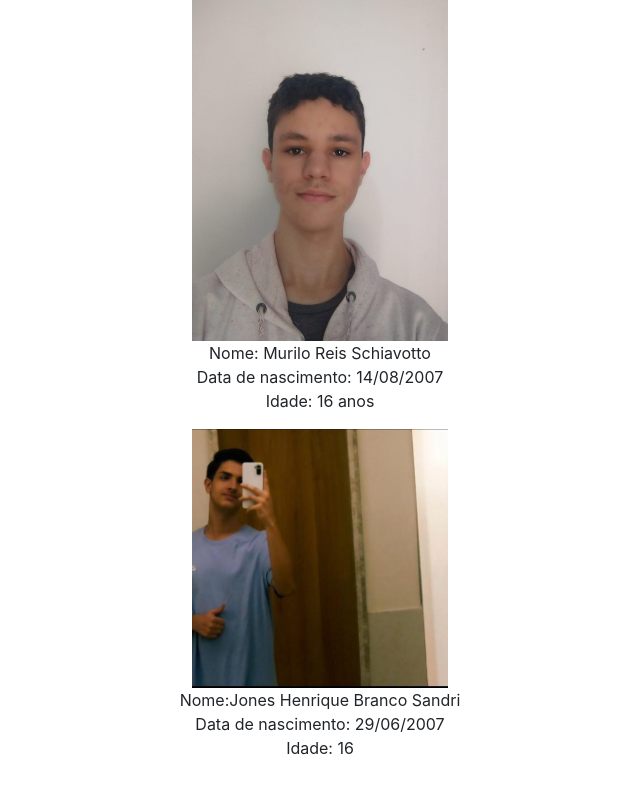
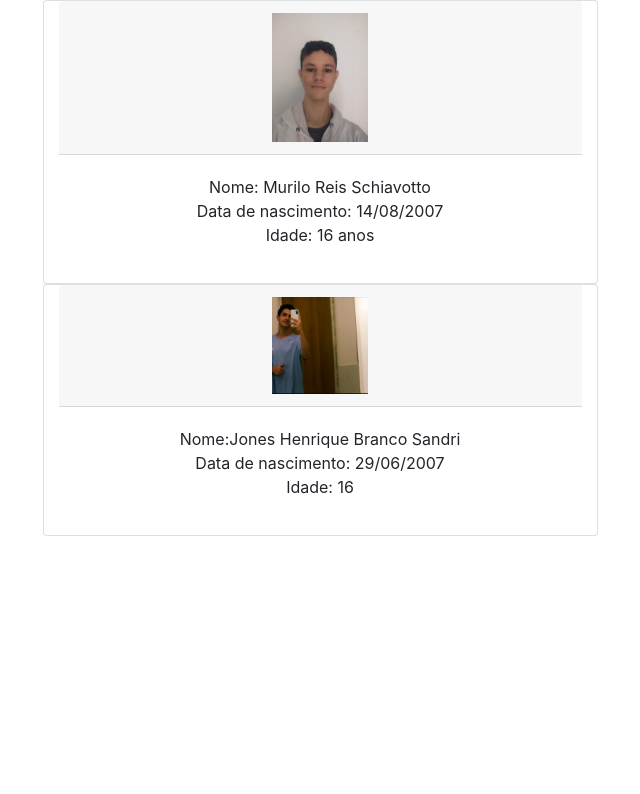
Before and after one commit to Muliro-Reis/jogos-bootstrap, a plain HTML site: page Menu/Desenvolvedores.html in a window 1280 px wide. Shown: the whole page, without its empty margins (320-960 px from the left). Drawn offline with nearby package versions, Linux system fonts and the light colour scheme.

Commit message:
Update Desenvolvedores.html

```diff
--- a/Menu/Desenvolvedores.html
+++ b/Menu/Desenvolvedores.html
@@ -11,15 +11,28 @@
 		<title>Bootstrap</title>
 	</head>
 	</body>
-	<div align="center">
+	<div class="container" align="center">
+		<div class="card col-sm-6">
+			<div class="card-header">
 				<img width="20%" src="Murilo Reis.jpeg" alt="Murilo Reis">
+			</div>
+			<div class="card-body">
 				<p>Nome: Murilo Reis Schiavotto<br>
 					Data de nascimento: 14/08/2007<br>
 					Idade: 16 anos</p>
+			</div>
+		</div>
+
+		<div class="card col-sm-6">
+			<div class="card-header">
 				<img width="20%" src="Jones.jpeg" alt="Jones">
+			</div>
+			<div class="card-body">
 				<p>Nome:Jones Henrique Branco Sandri<br>
 					Data de nascimento: 29/06/2007<br>
 					Idade: 16</p>
+			</div>
+		</div>
 	</div>
 
 		<script src="https://code.jquery.com/jquery-3.5.1.slim.min.js" integrity="sha384-DfXdz2htPH0lsSSs5nCTpuj/zy4C+OGpamoFVy38MVBnE+IbbVYUew+OrCXaRkfj" crossorigin="anonymous"></script>
```
Lines whose indentation alone changed are shown as unchanged.
